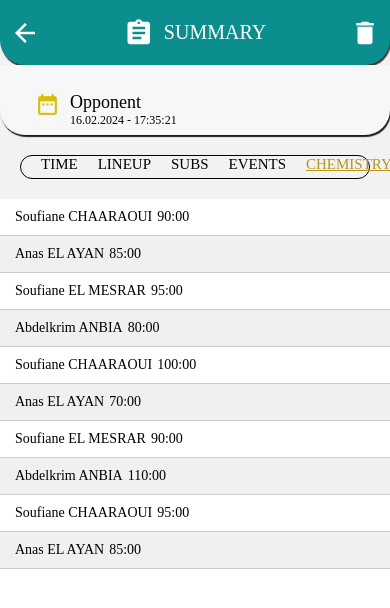
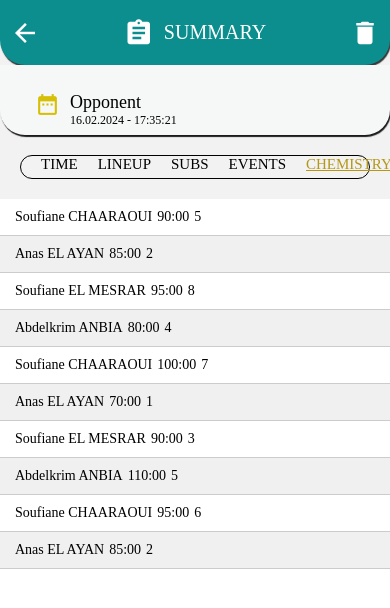
Before and after one commit to YahyaNamir/Salle_Summary, a React Native app: screen /CHEMISTRY in a window 390 px wide. Shown: the top 608 px of the page. Built offline with nearby package versions, Linux system fonts and the light colour scheme.

Commit message:
Chemistry Goal

```diff
--- a/components/ChemistryItem.js
+++ b/components/ChemistryItem.js
@@ -6,7 +6,7 @@ export default function ChemistryItem({ chemistry }) {
     <View style={styles.itemContainer}>
       <Text style={{fontFamily: 'Poppins-Bold', marginLeft: 5}} >{chemistry.name}</Text>
       <Text style={{fontFamily: 'Poppins-Bold', marginLeft: 5}} >{chemistry.minutePlayer}</Text>
-      {/* <Text style={{fontFamily: 'Poppins-Bold', marginLeft: 5}} >{chemistry.goal}</Text> */}
+      <Text style={{fontFamily: 'Poppins-Bold', marginLeft: 5}} >{chemistry.goal}</Text>
       {/* <Text style={{fontFamily: 'Poppins-Bold', marginLeft: 5}} >{chemistry.receivedGoal}</Text> */}
       {/* <Text style={{fontFamily: 'Poppins-Bold', marginLeft: 5}} >{chemistry.yellowCard}</Text> */}
       {/* <Text style={{fontFamily: 'Poppins-Bold', marginLeft: 5}} >{chemistry.redCard}</Text> */}
```
